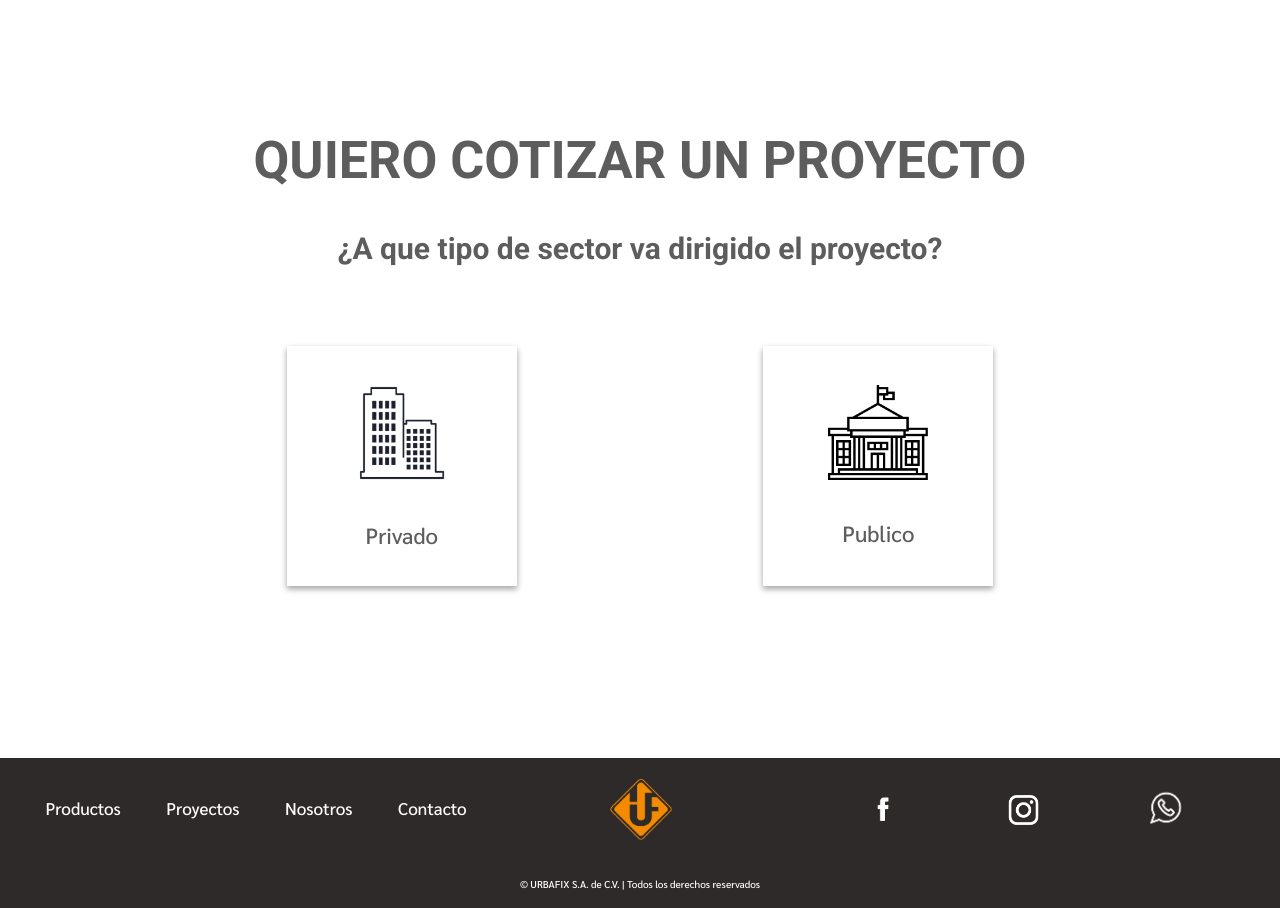
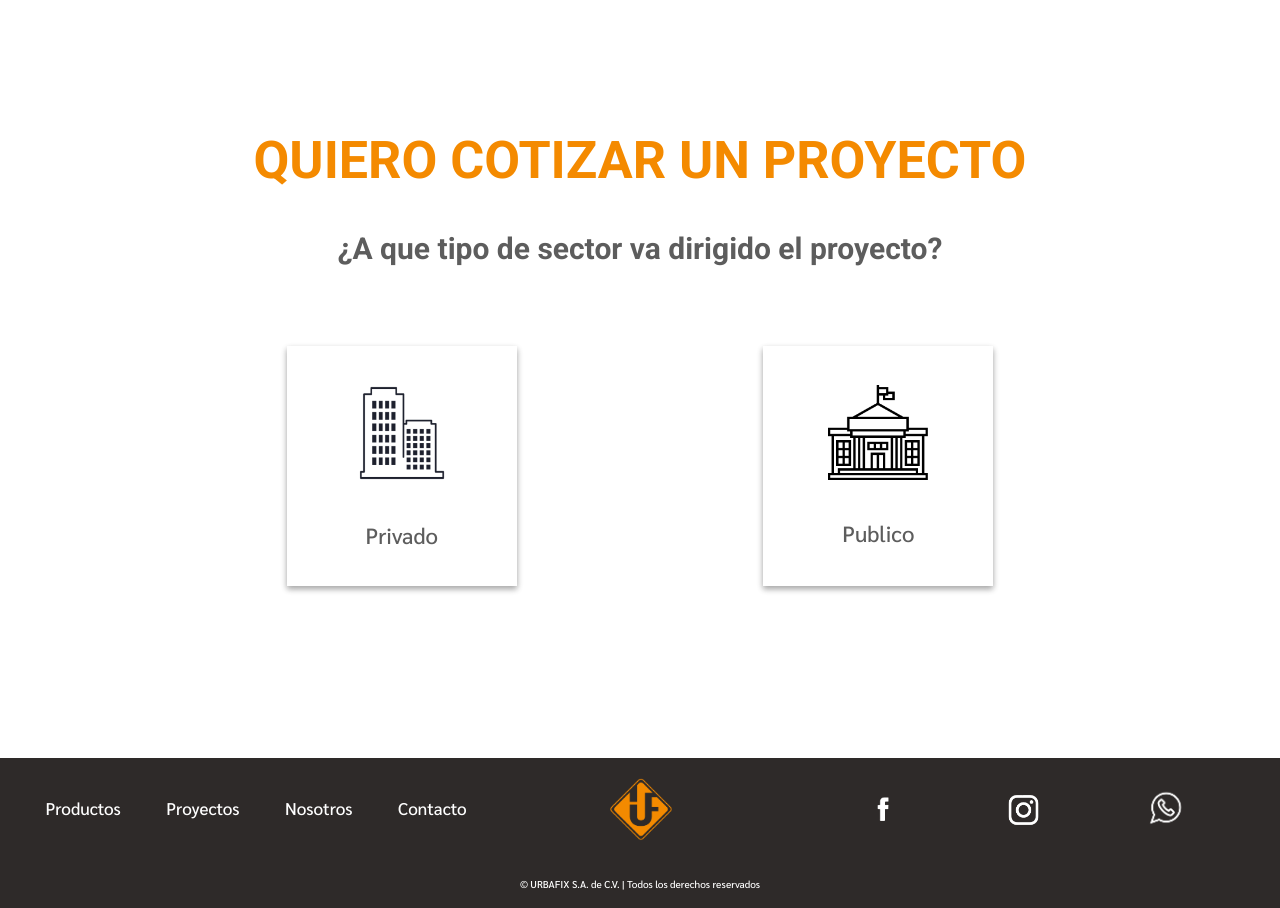
Before and after one commit to LOG1CRS/Urbafix-Webiste, a React app: page / in a window 1280 px wide. Shown: the part 7260-8168 px from the top of the page. Built offline with nearby package versions, Linux system fonts and the light colour scheme; no server answers.

Commit message:
Title color changed in main

```diff
--- a/src/assets/style/Main/MainSelector.scss
+++ b/src/assets/style/Main/MainSelector.scss
@@ -23,7 +23,7 @@
   font-size: 40px;
   margin-top: 50px;
   margin-bottom: 40px;
-  color: $gray-text-color;
+  color: $orange-color;
   font-weight: $title-wght;
   font-family: $roboto-font;
 }
```
